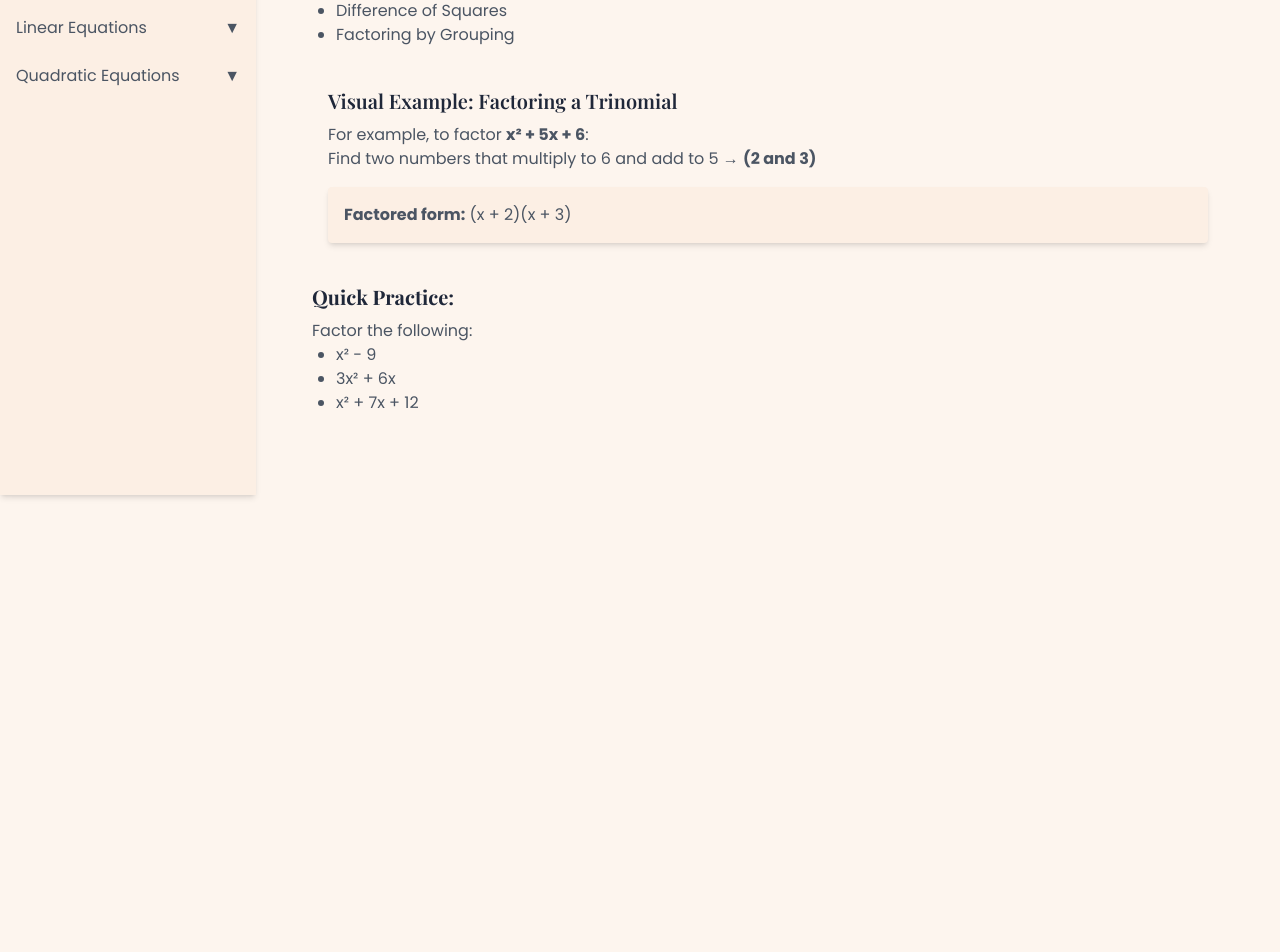
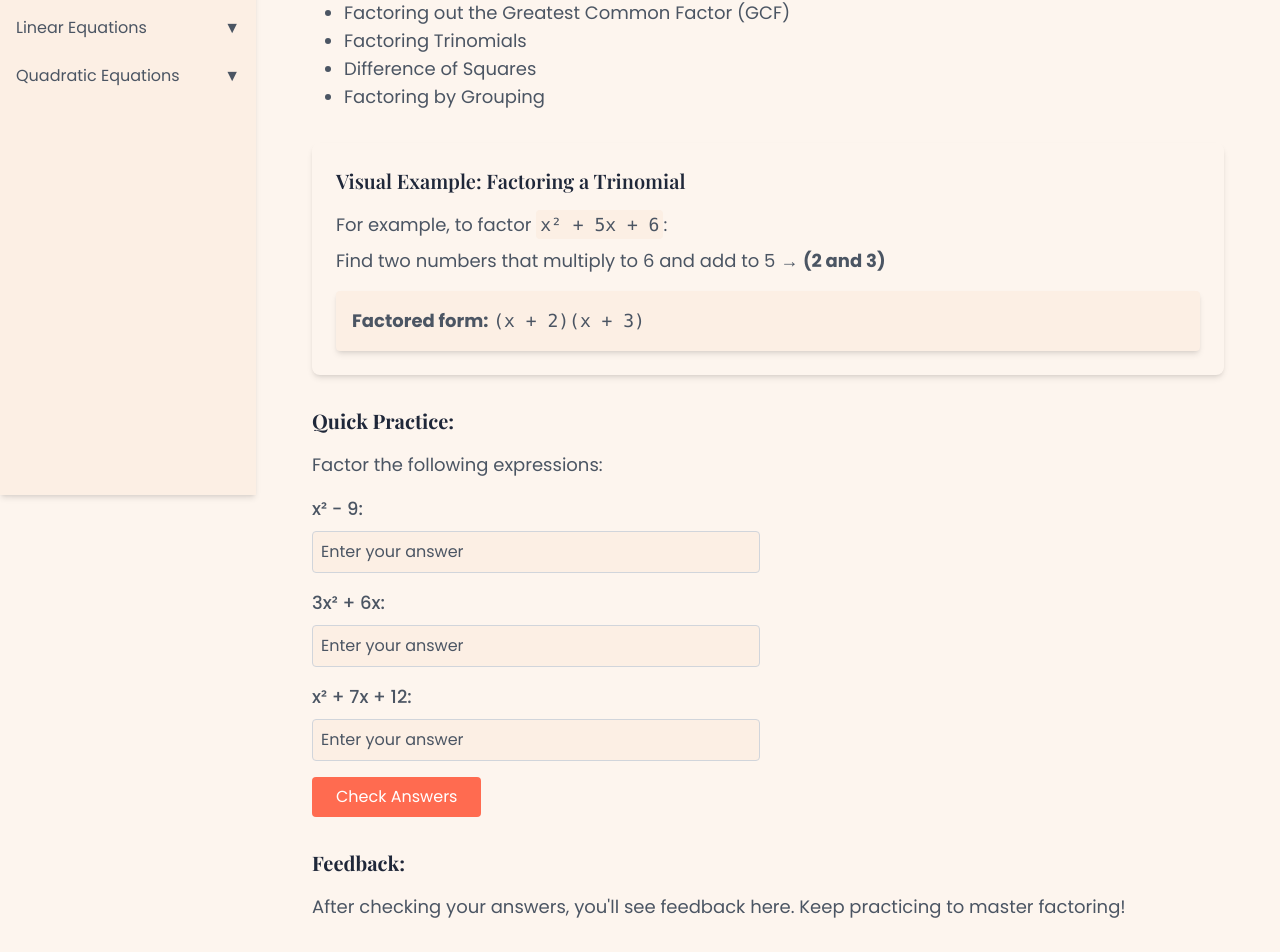
Before and after one commit to amukiria/college-algebra-app, a Next.js app: page /lessons/factoring/learn in a window 1280 px wide. Shown: the part 369-1321 px from the top of the page. Before the commit the page ends 912 px from the top, so only its background shows below. Built offline with nearby package versions, Linux system fonts and the light colour scheme.

Commit message:
updated factoring page

```diff
--- a/src/app/lessons/factoring/learn/page.js
+++ b/src/app/lessons/factoring/learn/page.js
@@ -1,21 +1,45 @@
+"use client"
+import React, { useState } from 'react';
+
 export default function FactoringLesson() {
+  const [answers, setAnswers] = useState({});
+  const [feedback, setFeedback] = useState({});
+
+  const problems = [
+    { id: 1, expression: 'x² - 9', solution: '(x + 3)(x - 3)' },
+    { id: 2, expression: '3x² + 6x', solution: '3x(x + 2)' },
+    { id: 3, expression: 'x² + 7x + 12', solution: '(x + 3)(x + 4)' },
+  ];
+
+  const handleInputChange = (id, value) => {
+    setAnswers({ ...answers, [id]: value });
+  };
+
+  const checkAnswers = () => {
+    const feedbackObj = {};
+    problems.forEach((problem) => {
+      feedbackObj[problem.id] = answers[problem.id] === problem.solution;
+    });
+    setFeedback(feedbackObj);
+  };
+
   return (
     <div className="p-8 bg-secondary min-h-screen text-text">
       <h1 className="text-4xl font-bold text-accent mb-6">Lesson: Factoring Expressions</h1>
 
       {/* Introduction */}
-        <section className="mb-6">
-          <h2 className="text-2xl font-semibold text-darkNavy">What is Factoring?</h2>
-          <p>
+      <section className="mb-8">
+        <h2 className="text-2xl font-semibold text-darkNavy mb-4">What is Factoring?</h2>
+        <p className="text-lg">
           Factoring is the process of breaking down an expression into simpler components, called
           factors, that when multiplied give the original expression.
         </p>
       </section>
 
       {/* Types of Factoring */}
-        <section className="mb-6">
-          <h2 className="text-2xl font-semibold text-darkNavy">Types of Factoring Techniques</h2>
-          <ul className="list-disc ml-6">
+      <section className="mb-8">
+        <h2 className="text-2xl font-semibold text-darkNavy mb-4">Types of Factoring Techniques</h2>
+        <ul className="list-disc ml-8 text-lg">
           <li>Factoring out the Greatest Common Factor (GCF)</li>
           <li>Factoring Trinomials</li>
           <li>Difference of Squares</li>
@@ -24,28 +48,57 @@ export default function FactoringLesson() {
       </section>
 
       {/* Visual Representation */}
-        <section className="mb-6 bg-primary p-4 rounded">
-          <h3 className="text-xl font-semibold text-accent">Visual Example: Factoring a Trinomial</h3>
-          <p className="mt-2">
-            For example, to factor <strong>x² + 5x + 6</strong>:
+      <section className="mb-8 bg-primary p-6 rounded-lg shadow-md">
+        <h3 className="text-xl font-semibold text-accent mb-4">Visual Example: Factoring a Trinomial</h3>
+        <p className="text-lg">
+          For example, to factor <code className="bg-lightNeutral p-1 rounded">x² + 5x + 6</code>:
         </p>
-          <p>
+        <p className="text-lg mt-2">
           Find two numbers that multiply to 6 and add to 5 → <strong>(2 and 3)</strong>
         </p>
         <div className="p-4 bg-lightNeutral rounded shadow-md mt-4">
-            <p><strong>Factored form:</strong> (x + 2)(x + 3)</p>
+          <p className="text-lg"><strong>Factored form:</strong> <code>(x + 2)(x + 3)</code></p>
         </div>
       </section>
 
       {/* Quick Practice Section */}
-        <section className="mb-6">
-          <h2 className="text-xl font-bold text-darkNavy">Quick Practice:</h2>
-          <p className="mt-2">Factor the following:</p>
-          <ul className="list-disc ml-6">
-            <li>x² - 9</li>
-            <li>3x² + 6x</li>
-            <li>x² + 7x + 12</li>
+      <section className="mb-8">
+        <h2 className="text-xl font-bold text-darkNavy mb-4">Quick Practice:</h2>
+        <p className="text-lg mb-4">Factor the following expressions:</p>
+        <ul className="space-y-4">
+          {problems.map((problem) => (
+            <li key={problem.id} className="flex flex-col space-y-2">
+              <label className="text-lg font-medium">
+                {problem.expression}:
+              </label>
+              <input
+                type="text"
+                className="p-2 border border-gray-300 rounded w-full max-w-md"
+                placeholder="Enter your answer"
+                onChange={(e) => handleInputChange(problem.id, e.target.value)}
+              />
+              {feedback[problem.id] !== undefined && (
+                <span className={`text-sm ${feedback[problem.id] ? 'text-green-600' : 'text-red-600'}`}>
+                  {feedback[problem.id] ? 'Correct!' : 'Incorrect. Try again!'}
+                </span>
+              )}
+            </li>
+          ))}
         </ul>
+        <button
+          onClick={checkAnswers}
+          className="mt-4 px-6 py-2 bg-accent text-white rounded hover:bg-accentDark transition-colors"
+        >
+          Check Answers
+        </button>
+      </section>
+
+      {/* Feedback Section */}
+      <section className="mb-8">
+        <h2 className="text-xl font-bold text-darkNavy mb-4">Feedback:</h2>
+        <p className="text-lg">
+          After checking your answers, you'll see feedback here. Keep practicing to master factoring!
+        </p>
       </section>
     </div>
   );
```
Lines whose indentation alone changed are shown as unchanged.
